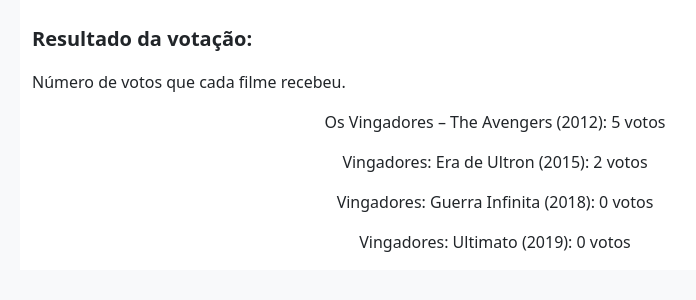
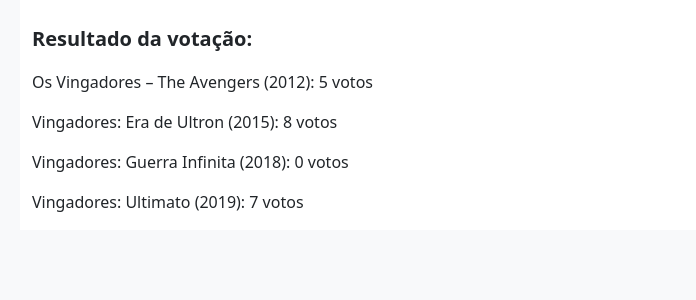
Before and after one commit to stxrkwas/PW-II, a PHP site: page /resultados.php in a window 1280 px wide. Shown: the part 56-356 px from the top of the page, without its empty margins (145-841 px from the left). Run offline with PHP 8.4, Linux system fonts and the light colour scheme.

Commit message:
This is the final commit, I promise u.

```diff
--- a/Sistema de votação/option.txt
+++ b/Sistema de votação/option.txt
@@ -1 +1 @@
-{"Os Vingadores \u2013 The Avengers (2012)":5,"Vingadores: Era de Ultron (2015)":2,"Vingadores: Guerra Infinita (2018)":0,"Vingadores: Ultimato (2019)":0}
+{"Os Vingadores \u2013 The Avengers (2012)":5,"Vingadores: Era de Ultron (2015)":8,"Vingadores: Guerra Infinita (2018)":0,"Vingadores: Ultimato (2019)":7}
--- a/Sistema de votação/resultados.php
+++ b/Sistema de votação/resultados.php
@@ -49,12 +49,10 @@
         </div>
         <div class="row">
             <div class="col-1">
-                &nbsp;
             </div>
             <div class="col bg-white">
                 <p class="text-start fs-5"><b>Resultado da votação:</b></p>
-                <p class="text-start fs-6">Número de votos que cada filme recebeu.</p>
-                <p class="text-start fs-5>">
+                <p class="text-start fs-6">
 
                 <?php
 
@@ -86,14 +84,13 @@
 
                     //Exibe os resultados
                     foreach ($option as $movie => $option){
-                        echo "<p>$movie: $option votos</p>";
+                        echo "<p class= text-start fs-6>$movie: $option votos</p>";
                     }
 
                 ?>
                 </p>
             </div>
             <div class="col-1">
-                &nbsp;
             </div>
         </div>
     </div>
```
